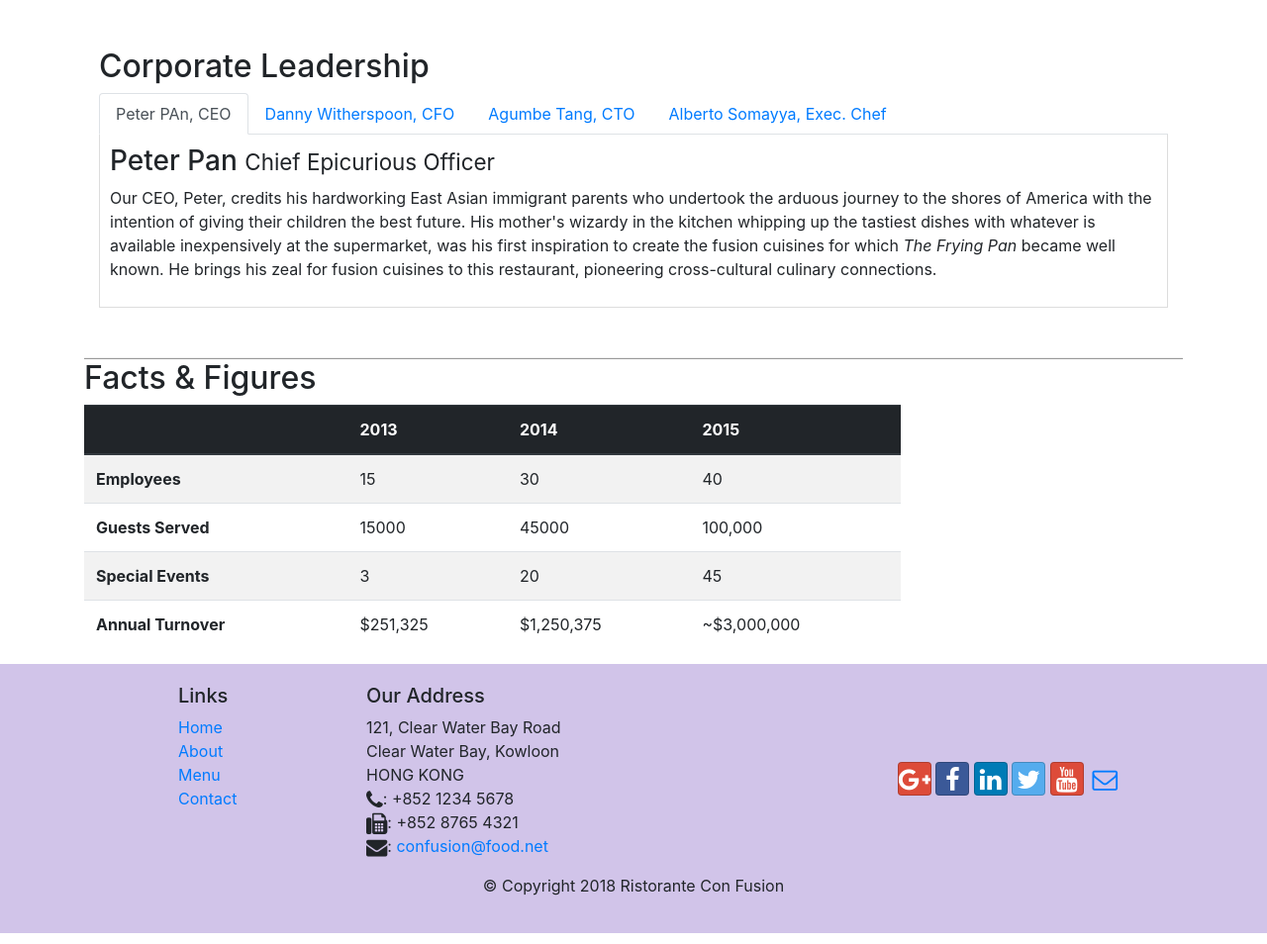
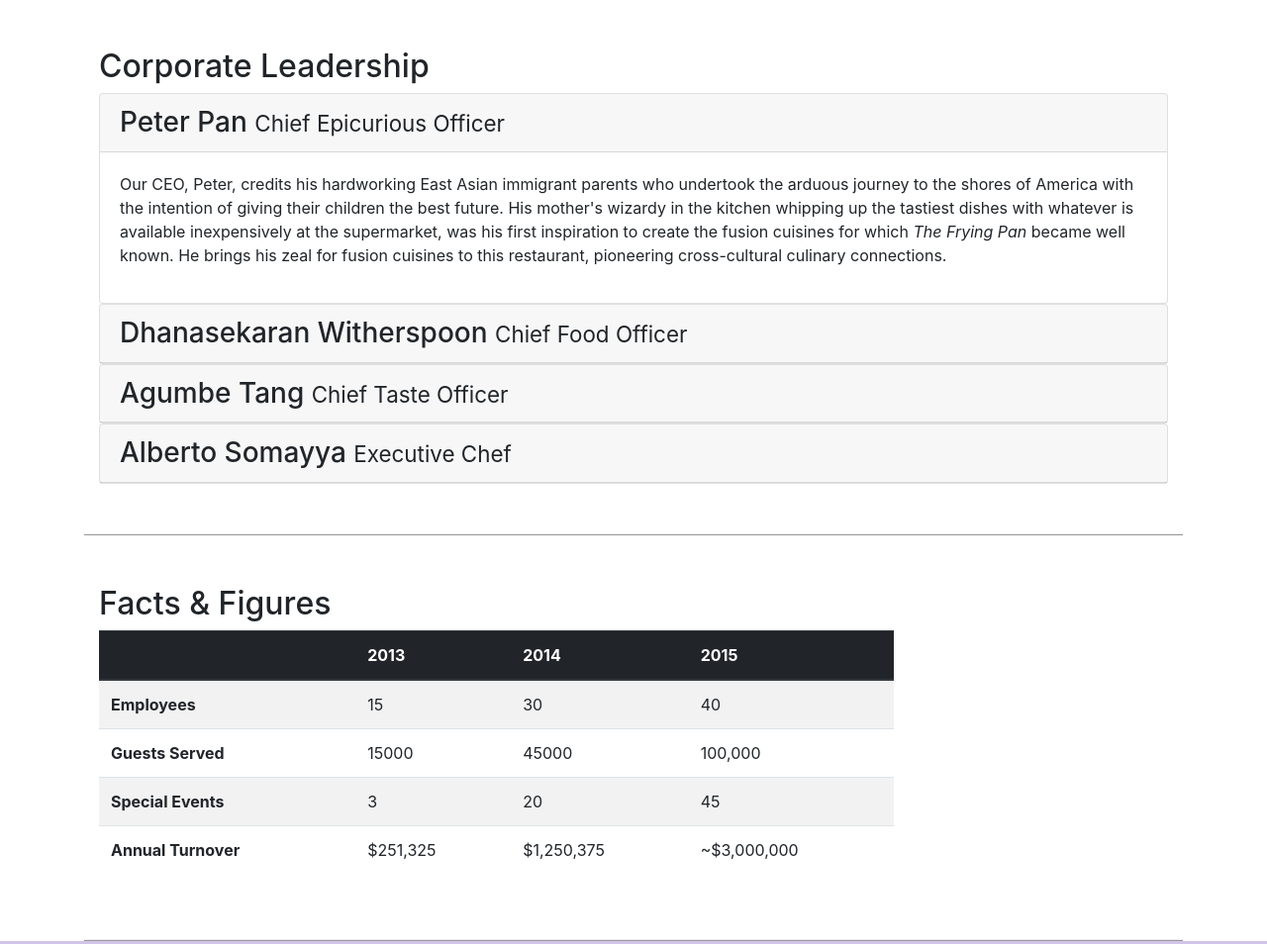
Before and after one commit to shahriar-nafee/conFusion, a website: page aboutus.html in a window 1280 px wide. Shown: the part 873-1827 px from the top of the page at 99% size. Drawn offline with nearby package versions, Linux system fonts and the light colour scheme.

Commit message:
Accordion

```diff
--- a/aboutus.html
+++ b/aboutus.html
@@ -102,50 +102,77 @@
             <div class="col-12">
                 <h2>Corporate Leadership</h2>
 
-                <ul class="nav nav-tabs">
-                    <li class="nav-item">
-                        <a class="nav-link active" href="#peter" role="teb" data-toggle="tab">Peter PAn, CEO</a>
-                    </li>
-                    <li class="nav-item">
-                      <a class="nav-link" href="#danny" role="tab"
-                        data-toggle="tab">Danny Witherspoon, CFO</a>
-                    </li>
-                    <li class="nav-item">
-                      <a class="nav-link" href="#agumbe"role="tab"
-                        data-toggle="tab">Agumbe Tang, CTO</a>
-                    </li>
-                    <li class="nav-item">
-                      <a class="nav-link" href="#alberto" role="tab"
-                        data-toggle="tab">Alberto Somayya, Exec. Chef</a>
-                    </li>
-                </ul>
 
-                <div class="tab-content">
-                   <div role="tabpanel" class="tab-pane fade show active" id="peter">
-                        <h3>Peter Pan <small>Chief Epicurious Officer</small></h3>
+
+                <div id="accordion">
+                  <div class="card">
+                   <div class="card-header" role="tab" id="peterhead">
+                       <h3 class="mb-0">
+                            <a data-toggle="collapse" data-target="#peter">
+                                Peter Pan <small>Chief Epicurious Officer</small>
+                            </a>
+                       </h3>
+                   </div>
+                    <div role="tabpanel" class="collapse show" id="peter" data-parent="#accordion" >
+                       <div class="card-body">
                           <p class=" d-none d-sm-block">Our CEO, Peter, credits his hardworking East Asian immigrant parents who undertook the arduous journey to the shores of America with the intention of giving their children the best future. His mother's wizardy in the kitchen whipping up the tastiest dishes with whatever is available inexpensively at the supermarket, was his first inspiration to create the fusion cuisines for which <em>The Frying Pan</em> became well known. He brings his zeal for fusion cuisines to this restaurant, pioneering cross-cultural culinary connections.</p>
+                       </div>
+                   </div>
                   </div>
 
 
-                   <div role="tabpanel" class="tab-pane fade" id="danny">                    <h3>Dhanasekaran Witherspoon <small>Chief Food Officer</small></h3>
+                    <div class="card">
+                            <div class="card-header" role="tab" id="dannyhead">
+                            <h3 class="mb-0">
+                                <a class="collapsed" data-toggle="collapse" data-target="#danny">
+                                Dhanasekaran Witherspoon <small>Chief Food Officer</small>
+                                </a>
+                            </h3>
+                        </div>
+                        <div class="collapse" id="danny" data-parent="#accordion">
+                            <div class="card-body">
                                 <p class=" d-none d-sm-block">Our CFO, Danny, as he is affectionately referred to by his colleagues, comes from a long established family tradition in farming and produce. His experiences growing up on a farm in the Australian outback gave him great appreciation for varieties of food sources. As he puts it in his own words, <em>Everything that runs, wins, and everything that stays, pays!</em></p>
                             </div>
+                        </div>
+                    </div>
 
-                   <div role="tabpanel" class="tab-pane fade" id="agumbe">
-                        <h3>Agumbe Tang <small>Chief Taste Officer</small></h3>
+                    <div class="card">
+                            <div class="card-header" role="tab" id="agumbehead">
+                            <h3 class="mb-0">
+                                <a class="collapsed" data-toggle="collapse" data-target="#agumbe">
+                                Agumbe Tang <small>Chief Taste Officer</small>
+                                </a>
+                            </h3>
+                        </div>
+                        <div class="collapse" id="agumbe" data-parent="#accordion">
+                            <div class="card-body">
                                 <p class=" d-none d-sm-block">Blessed with the most discerning gustatory sense, Agumbe, our CTO, personally ensures that every dish that we serve meets his exacting tastes. Our chefs dread the tongue lashing that ensues if their dish does not meet his exacting standards. He lives by his motto, <em>You click only if you survive my lick.</em></p>
+                            </div>
+                        </div>
                     </div>
 
 
-                   <div role="tabpanel" class="tab-pane fade" id="alberto">
-                        <h3>Alberto Somayya <small>Executive Chef</small></h3>
+
+                   <div class="card">
+                            <div class="card-header" role="tab" id="albertohead">
+                            <h3 class="mb-0">
+                                <a class="collapsed" data-toggle="collapse" data-target="#alberto">
+                                Alberto Somayya <small>Executive Chef</small>
+                                </a>
+                            </h3>
+                        </div>
+                        <div class="collapse" id="alberto" data-parent="#accordion">
+                            <div class="card-body">
                                 <p class=" d-none d-sm-block">Award winning three-star Michelin chef with wide International experience having worked closely with whos-who in the culinary world, he specializes in creating mouthwatering Indo-Italian fusion experiences. He says, <em>Put together the cuisines from the two craziest cultures, and you get a winning hit! Amma Mia!</em></p>
+                            </div>
                         </div>
                     </div>
 
                 </div>
+
             </div>
-       <div class="row row-contnent">
+       </div>
+       <div class="row row-content">
            <div class="col-12 col-sm-9">
                <h2>Facts &amp; Figures</h2>
                <div class="table-responsive">
```
Lines whose indentation alone changed are shown as unchanged.
